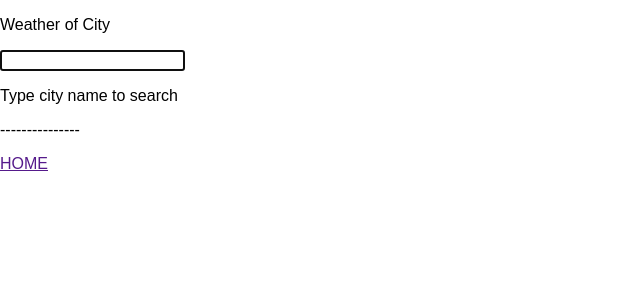
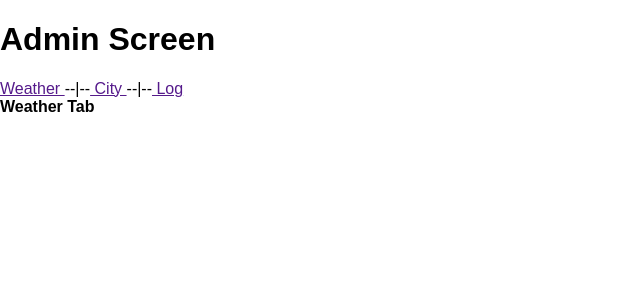
Before and after one commit to trungdovan87/Oddle, a React (Create React App) app in the folder react-web-client/: page / in a window 1280 px wide. Shown: the top 300 px of the page, without its empty margins (0-640 px from the left). Built offline with nearby package versions, Linux system fonts and the light colour scheme.

Commit message:
stub for Tabs

```diff
--- a/react-web-client/src/App.js
+++ b/react-web-client/src/App.js
@@ -1,15 +1,16 @@
 import React, {Component} from "react";
 import "./App.css";
 import "./commons/preload";
-import SelectScreen from "./component/SelectScreen"
+import HomeScreen from "./component/HomeScreen"
 import ApiScreen from "./component/ApiScreen"
+import AdminScreen from "./component/AdminScreen";
 
 class App extends Component {
 
     constructor() {
         super();
         this.state = {
-            screen: "end-user"
+            screen: "admin"
         };
 
         this.selectScreen = this.selectScreen.bind(this);
@@ -22,12 +23,12 @@ class App extends Component {
     render() {
         if (this.state.screen === "home") {
             return (
-                <SelectScreen selectScreen = {this.selectScreen} />
+                <HomeScreen selectScreen={this.selectScreen} />
             );
         } else if (this.state.screen === "end-user") {
-            return <ApiScreen selectScreen = {this.selectScreen}/>
+            return <ApiScreen selectScreen={this.selectScreen}/>
         } else if (this.state.screen === "admin") {
-            return <p> Admin screen </p>
+            return <AdminScreen selectScreen={this.selectScreen}/>
         }
     }
 }
--- /dev/null
+++ b/react-web-client/src/component/AdminScreen.js
@@ -0,0 +1,60 @@
+import React, {Component} from "react";
+import api from "../api/service/WeatherApi"
+import WeatherTab from "./WeatherTab";
+import CityTab from "./CityTab";
+import LogTab from "./LogTab";
+
+
+class AdminScreen extends Component {
+    constructor() {
+        super();
+        this.state = {
+            tab: "weather"
+        };
+        // this.onTextChange = this.onTextChange.bind(this);
+    }
+
+    _tabs() {
+        if (this.state.tab === "weather") {
+            return (
+                <WeatherTab/>
+            );
+        } else if (this.state.tab === "city") {
+            return (
+                <CityTab/>
+            );
+        } if (this.state.tab === "log") {
+            return (
+                <LogTab/>
+            );
+        }
+    }
+
+    selectTab = (nameTab) => {
+        this.setState({tab: nameTab});
+    }
+
+    render() {
+        return (
+            <div>
+                <h1> Admin Screen</h1>
+                <a href=""
+                   onClick={(e) => { e.preventDefault(); this.selectTab("weather")}}
+                > Weather </a>
+                --|--
+                <a href=""
+                   onClick={(e) => { e.preventDefault(); this.selectTab("city")}}
+                > City </a>
+                --|--
+                <a href=""
+                   onClick={(e) => { e.preventDefault(); this.selectTab("log")}}
+                > Log </a>
+
+                {this._tabs()}
+            </div>
+        )
+
+    }
+}
+
+export default AdminScreen;
--- a/react-web-client/src/component/ApiScreen.js
+++ b/react-web-client/src/component/ApiScreen.js
@@ -57,7 +57,7 @@ class ApiScreen extends Component {
     render() {
         return (
             <div>
-                <p>Weather of City </p>
+                <h1>End-User Screen</h1>
                 <input type="text" onChange={this.onTextChange} ref={(input) => {
                     this.nameInput = input;
                 }}/>
--- /dev/null
+++ b/react-web-client/src/component/CityTab.js
@@ -0,0 +1,13 @@
+import React, {Component} from "react";
+
+class WeatherTab extends Component {
+
+    render() {
+        return (
+            <div>
+                <b> City Tab </b>
+            </div>
+        )
+    }
+}
+export default WeatherTab
--- /dev/null
+++ b/react-web-client/src/component/LogTab.js
@@ -0,0 +1,13 @@
+import React, {Component} from "react";
+
+class WeatherTab extends Component {
+
+    render() {
+        return (
+            <div>
+                <b> Log Tab </b>
+            </div>
+        )
+    }
+}
+export default WeatherTab
--- /dev/null
+++ b/react-web-client/src/component/WeatherTab.js
@@ -0,0 +1,13 @@
+import React, {Component} from "react";
+
+class WeatherTab extends Component {
+
+    render() {
+        return (
+            <div>
+                <b> Weather Tab </b>
+            </div>
+        )
+    }
+}
+export default WeatherTab
```
Also changed, not shown: react-web-client/src/component/HomeScreen.js (renamed from react-web-client/src/component/SelectScreen.js).
